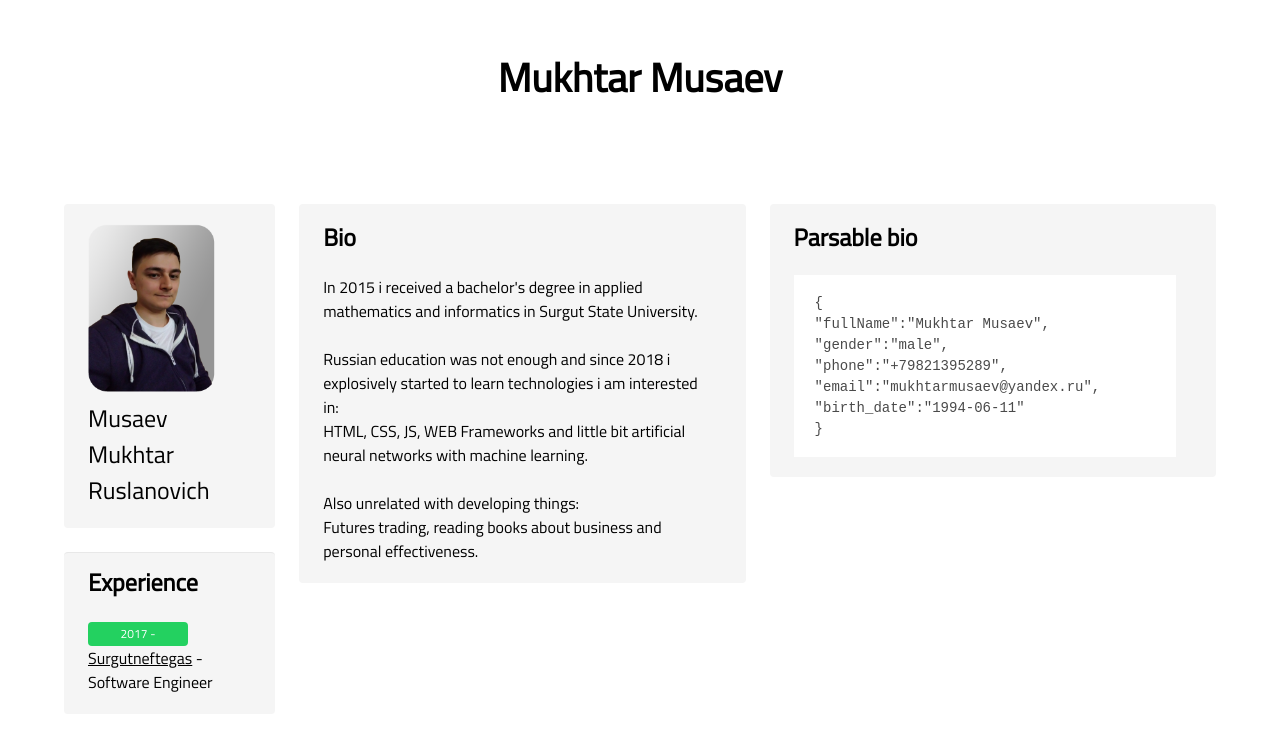
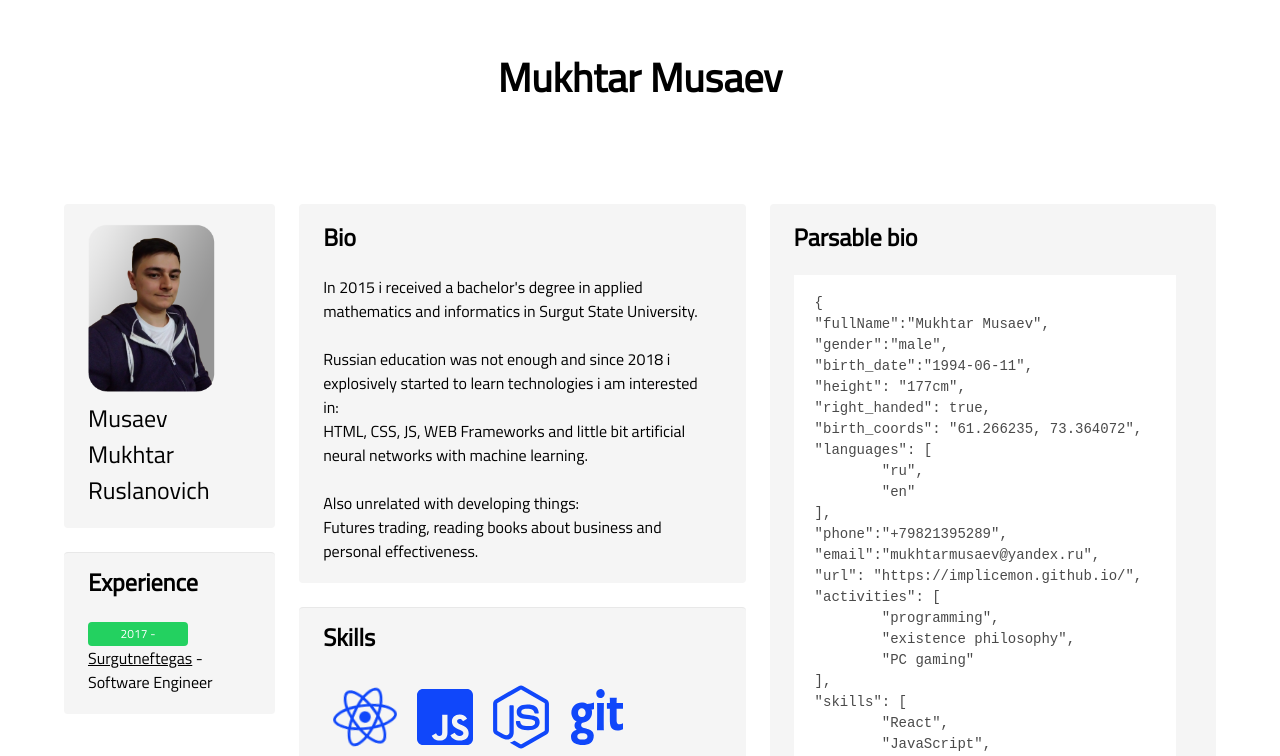
Before and after one commit to xtropi/personalPage, a React (Create React App) app: page / in a window 1280 px wide. Shown: the top 756 px of the page. Built offline with nearby package versions, Linux system fonts and the light colour scheme.

Commit message:
good enough

```diff
--- a/src/App.css
+++ b/src/App.css
@@ -32,6 +32,11 @@
   color:rgb(40, 36, 255);
 }
 
+.skill{
+  color:rgb(16, 71, 250);
+  margin: 10px;
+}
+
 .person{
   transition: transform 0.5s ease;
   -moz-transform: scaleX(-1);
--- a/src/App.js
+++ b/src/App.js
@@ -81,6 +81,19 @@ class App extends Component {
 							</div>
 						</article>
 
+						<article className="media notification">
+							<div className="media-content">
+								<div className="content">
+									<h1 className="title is-size-4">Skills</h1>
+									<i className="skill fab fa-4x fa-react fa-spin"></i>
+									<i className="skill fab fa-4x fa-js-square"></i>
+									<i className="skill fab fa-4x fa-node-js"></i>
+									<i className="skill fab fa-4x fa-git"></i>
+									<i className="skill fas fa-4x fa-database"></i>
+								</div>
+							</div>
+						</article>
+
 					</div>
 					<div className="column">
 
@@ -93,9 +106,31 @@ class App extends Component {
 {`{
 "fullName":"Mukhtar Musaev",
 "gender":"male",
+"birth_date":"1994-06-11",
+"height": "177cm",
+"right_handed": true,
+"birth_coords": "61.266235, 73.364072",
+"languages": [
+	"ru",
+	"en"
+],
 "phone":"+79821395289",
 "email":"mukhtarmusaev@yandex.ru",
-"birth_date":"1994-06-11"
+"url": "https://implicemon.github.io/",
+"activities": [
+	"programming",
+	"existence philosophy",
+	"PC gaming"
+],
+"skills": [
+	"React",
+	"JavaScript",
+	"Node.js",
+	"SQL (PostgreSQL)",
+	"NoSQL (MongoDB)",
+	"Git"
+]
+
 }`}
                   </pre>
                   </div>
```
